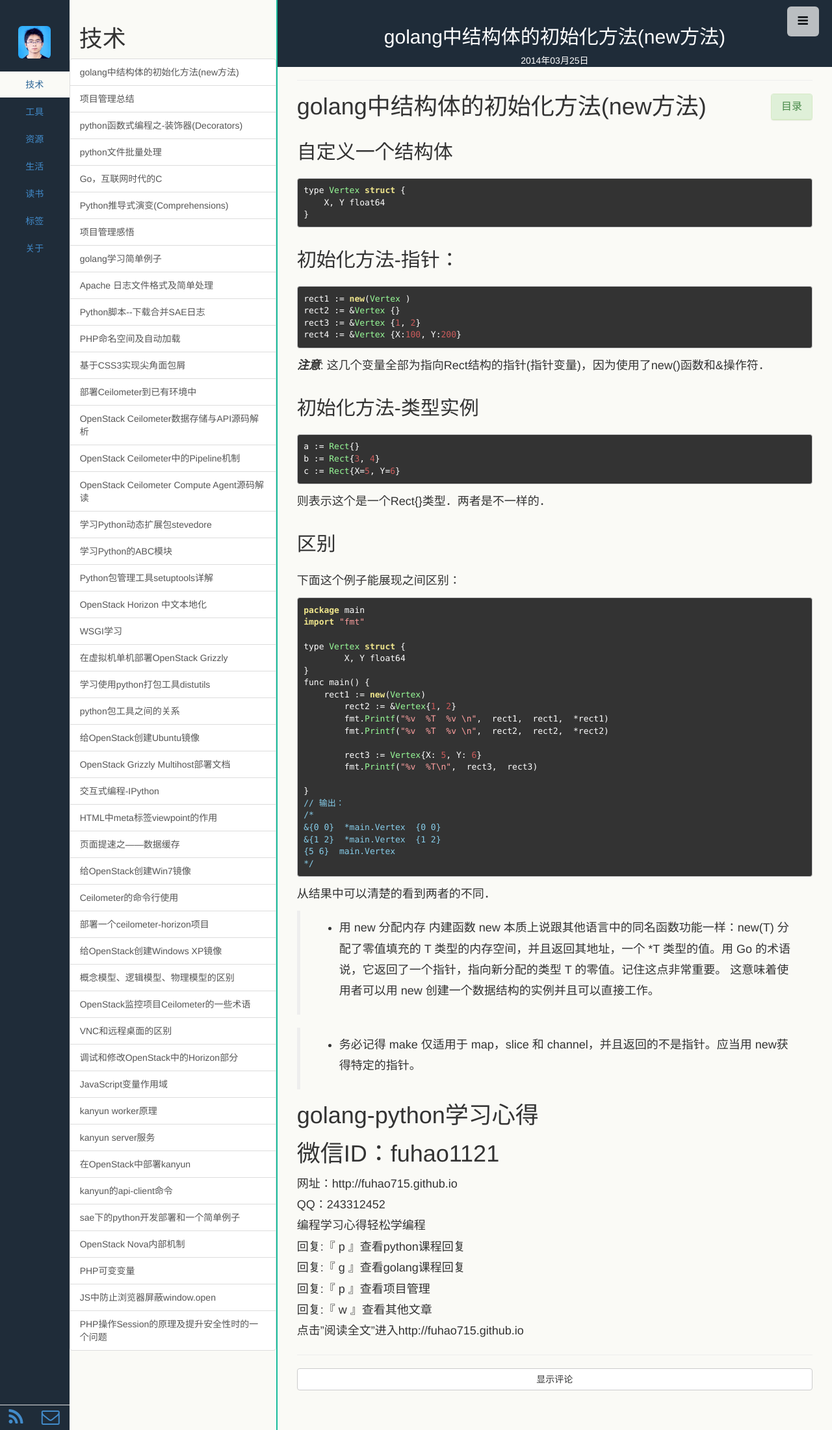
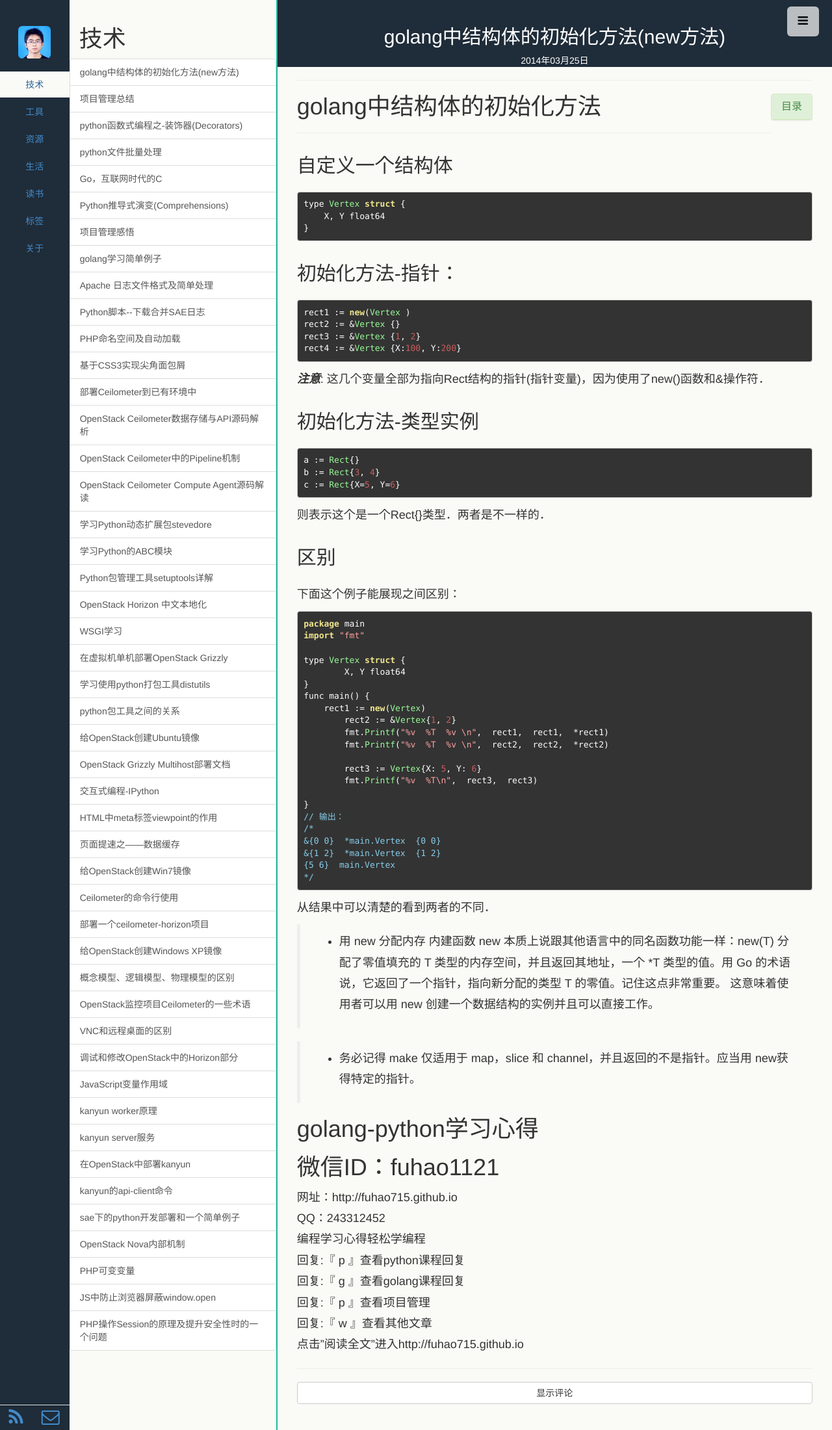
Before and after one commit to fuhao715/fuhao715.github.io, a Jekyll site: the page built from _posts/Technology/golang/2014-03-25-golang-struct-init-new.md, in a window 1280 px wide. Shown: the whole page at 65% size. Built offline with Jekyll 4.4.1, drawn with Linux system fonts in a browser that asks for light colours; Markdown is read by kramdown in place of the engine named in the settings.

Commit message:
格式化

```diff
--- a/_posts/Technology/golang/2014-03-25-golang-struct-init-new.md
+++ b/_posts/Technology/golang/2014-03-25-golang-struct-init-new.md
@@ -9,8 +9,8 @@ description: golang中结构体的初始化方法(new方法)
 
 
 
-
-# golang中结构体的初始化方法(new方法)
+# golang中结构体的初始化方法
+------------------
 
 ## 自定义一个结构体
 
```
